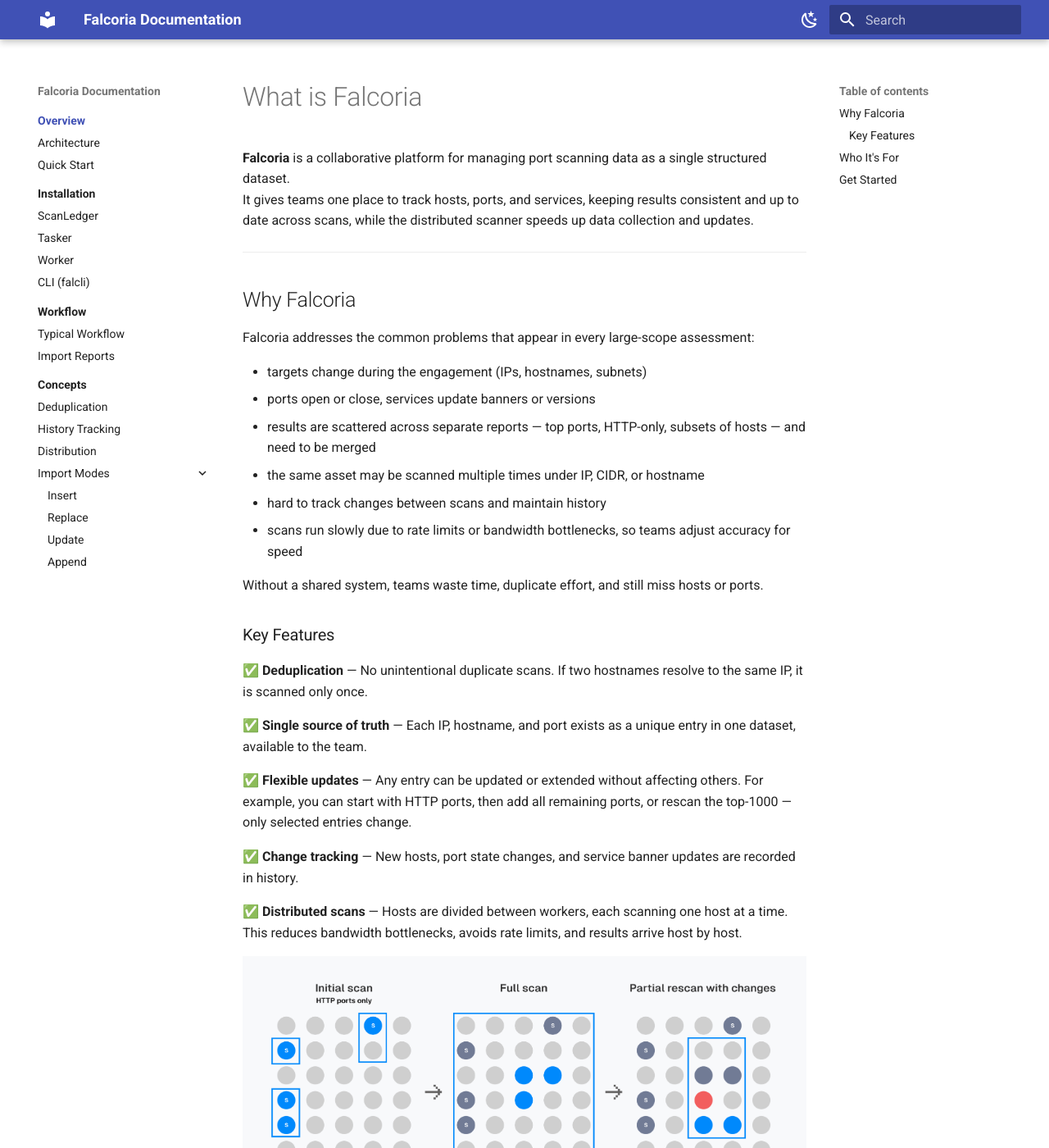
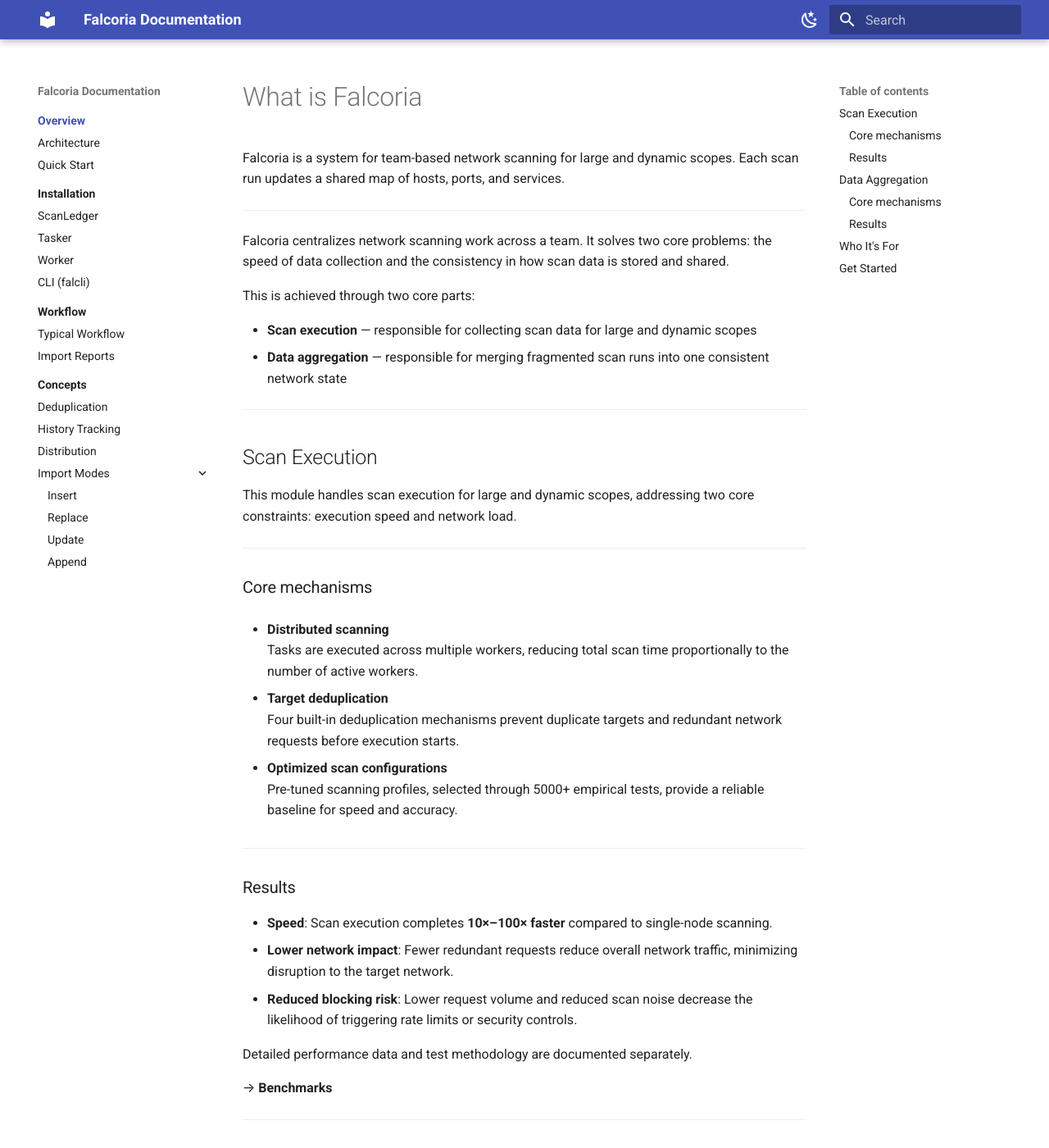
Before and after one commit to Falcoria/falcoria-docs, an MkDocs documentation site: the page built from docs/index.md, in a window 1280 px wide and 1400 px high. Shown: the whole window at 82% size. Built offline with MkDocs 1.6.1 and Material for MkDocs 9.7.7, drawn with Linux system fonts in a browser that asks for light colours; some of the changed text lies outside the part shown.

Commit message:
new index

````diff
--- a/docs/concepts/import-modes/append.md
+++ b/docs/concepts/import-modes/append.md
@@ -1,54 +1,38 @@
-# `append` Mode
+# Append Mode
 
-The `append` mode lets you **add new ports** to existing IPs without touching or modifying existing data.
-It’s designed for **parallel scans**, **port sharding**, and **multi-phase collection** — where multiple scan outputs need to be combined into one project.
-
-This mode avoids any destructive behavior and is ideal when you want to gather more data over time.
+The **Append** mode adds new ports to existing IPs without modifying existing ones.
+It is useful when combining results from multiple scans or phases.
 
 ---
 
-## ✅ When to Use `append`
+## Behavior
 
-Use this mode when:
+- If an IP does not exist in the project → it will be added with its ports.
+- If an IP exists → new ports are added, existing ports stay unchanged.
+- Existing fields (state, banner, service) are never updated or removed.
 
-- You're combining partial results from multiple scan agents
-- You're scanning different port ranges in separate phases
-- You're running parallel workers to cover large IP scopes faster
-- You're layering additional scan data (e.g. slow services or UDP) without disturbing existing results
+**Image placeholder:** canvas showing dataset with IP and ports → new ports added while existing remain unchanged.
 
 ---
 
-## 🧠 Behavior Summary
+## When to Use
 
-- If an IP does **not** exist in the project → it will be added
-- If an IP **exists** → new ports will be added, but existing ports stay unchanged
-- Fields like `banner`, `service`, and metadata remain untouched for existing ports
+Use Append when you want to extend data without affecting existing results, for example:
+
+- Combining partial results from different port ranges.
+- Running parallel workers to cover large scopes faster.
+- Adding data from additional scan phases (e.g. UDP, slow services).
 
 ---
 
-## 🛡 Safe by Design
+## Example
 
-No existing data is modified or removed.
-`append` is fully additive — making it the best choice for distributed scan merging.
+```bash
+falcli project ips import --file report_append1.xml --mode append
+```
 
 ---
 
-## 💡 Example
+## Reference
 
-```bash
-python3 falcli.py project ips import --file report_append1.xml --mode append
-```
-
-Output:
-
-```text
-Imported IPs report into project 'example-project-id'. Result: 1 IP.
-```
-
-After importing `report_append2.xml`, new ports will appear — without altering previously added ones.
-
----
-
-## 🔗 Try It Yourself
-
-- [Step-by-Step Example on GitHub](https://github.com/Falcoria/falcoria-use-cases/tree/main/import-mode-append)
+- [Practical Example on GitHub](https://github.com/Falcoria/falcoria-use-cases/tree/main/import-mode-append)
--- a/docs/concepts/import-modes/index.md
+++ b/docs/concepts/import-modes/index.md
@@ -1,60 +1,30 @@
-# Import Modes in Falcoria
+# Import Modes
 
-Import modes are the **heart of Falcoria’s scan management system** — giving you full control over how scan data is ingested, updated, and preserved.
-They apply equally to **automated scan results** (e.g. scans) and to **manual imports** (e.g. from Nmap XML reports).
-They ensure consistency, eliminate duplicates, and support workflows like incremental enrichment or authoritative replacement.
+Import modes define how new scan results are merged with existing data in ScanLedger.
 
 ---
 
-## Quick Access
+## Insert
+
+- **Insert** — Adds only new IP addresses.
+  Existing IPs and their ports are never modified.
+
+---
+
+## Port-level Modes
+
+All other modes add new IPs and all new ports they provide.
+The difference is only in how they handle ports that already exist for the same IP.
+
+- **Append** — Leaves existing ports untouched. Only new ports are added.
+- **Update** — Updates data for existing ports (state, banner, service) but never deletes them.
+- **Replace** — Updates existing ports and may also remove them (for example, if a port was open and is now closed).
+
+---
+
+## Examples
 
 - [`insert` Mode](insert.md) – [Example](https://github.com/Falcoria/falcoria-use-cases/tree/main/import-mode-insert)
 - [`replace` Mode](replace.md) – [Example](https://github.com/Falcoria/falcoria-use-cases/tree/main/import-mode-replace)
 - [`append` Mode](append.md)
 - [`update` Mode](update.md)
-
----
-
-## Summary Table
-
-| Mode      | What it Does                                                  | Primary Use Case                                           |
-| --------- | ------------------------------------------------------------- | ---------------------------------------------------------- |
-| `insert`  | Adds new IPs only; skips if they exist                        | Importing multiple partial scans safely without risk of duplication |
-| `replace` | Deletes and replaces all matching IPs and ports               | Overwriting outdated scan results with fresh authoritative data     |
-| `append`  | Adds new ports to existing IPs; does not update existing ones | Combining distributed or parallel scans into one dataset            |
-| `update`  | Updates only matching ports; preserves everything else        | Enriching scan data incrementally (e.g. banners, versions)          |
-
----
-
-## When to Use Each Mode
-
-Each import mode exists to support a specific type of workflow. Here’s how to decide:
-
-- **Insert** → _“I don’t want to mess up what’s there; just add new stuff.”_
-  Useful when importing scan chunks safely without affecting existing results.
-
-- **Replace** → _“I want to start over for this host.”_
-  Clears out stale or incorrect data and replaces it completely.
-
-- **Append** → _“This is more data for the same host — don’t touch what’s already known.”_
-  Designed for phased scanning or port sharding across teams or tools.
-
-  ```{toctree}
-  :maxdepth: 1
-
-  insert.md
-  replace.md
-  append.md
-  update.md
-  ```
-
-- **Update** → _“Let’s improve the quality of the scan details, not the structure.”_
-  Keeps the structure intact but adds more detail where available.
----
-
-**Note:** All import modes will add new IP addresses that don’t already exist in the project — this behavior is consistent across `insert`, `replace`, `append`, and `update`.
-
----
-
-
-Use these modes to control how data enters Falcoria and to design scanning workflows that match your infrastructure and goals.
--- a/docs/concepts/import-modes/insert.md
+++ b/docs/concepts/import-modes/insert.md
@@ -1,35 +1,34 @@
-# `insert` Mode
+# Insert Mode
 
-The `insert` mode is the safest way to import scan results into a Falcoria project.
-It **adds new IPs** and their data only if they do not already exist — and **skips duplicates silently**.
-
-This makes it ideal for importing results from passive scans, segmented scopes, or slow asset discovery — where you don’t want to accidentally overwrite or duplicate anything already collected.
+The **Insert** mode adds only new IP addresses to a project.
+Existing IPs and their ports are never modified.
 
 ---
 
-## ✅ When to Use `insert`
+## Behavior
 
-Use this mode when:
+- If an IP does not exist in the project → it will be added with its ports.
+- If an IP already exists → it is skipped completely.
+- Ports are only added for new IPs; existing IPs and their ports remain untouched.
 
-- You're importing scan data from multiple small or partial scans
-- You want to avoid modifying any existing project data
-- You’re loading results from distributed scanning agents or external sources
-- You’re transferring scans from an isolated or offline network environment where direct integration isn’t possible
+**Image placeholder:** canvas showing input list with duplicates → only new IPs added to the dataset.
 
 ---
 
-## 🧠 Behavior Summary
+## When to Use
 
-- If an IP does **not** exist in the project → it will be added
-- If an IP **already exists** → it will be skipped without error
-- Ports are only added for new IPs; existing IPs and their ports remain untouched
+Use Insert when you want to import results without touching existing data, for example:
+
+- Importing results from segmented or partial scans.
+- Loading results from offline sources or external tools.
+- Combining data from multiple discovery steps without risk of overwriting.
 
 ---
 
-## 💡 Example
+## Example
 
 ```bash
-python3 falcli.py project ips import --file report_insert1.xml --mode insert
+falcli project ips import --file report_insert1.xml --mode insert
 ```
 
 Output:
@@ -38,7 +37,7 @@
 Imported IPs report into project 'example-project-id'. Result: 2 IPs.
 ```
 
-If you run it again with the same file, it will detect duplicates and skip them:
+If you run it again with the same file, duplicates are skipped:
 
 ```text
 No new IPs added in project
@@ -46,6 +45,6 @@
 
 ---
 
-## 🔗 Try It Yourself
+## Reference
 
-- [Step-by-Step Example on GitHub](https://github.com/Falcoria/falcoria-use-cases/tree/main/import-mode-insert)
+- [Practical Example on GitHub](https://github.com/Falcoria/falcoria-use-cases/tree/main/import-mode-insert)
--- a/docs/concepts/import-modes/replace.md
+++ b/docs/concepts/import-modes/replace.md
@@ -1,52 +1,38 @@
-# `replace` Mode
+# Replace Mode
 
-The `replace` mode is a **destructive import mode** — it fully **removes and replaces** existing data for matching IPs.
-If an IP already exists in the project, it will be **wiped clean** (including all ports and metadata) and replaced with the data from the new report.
-
-Use this mode when you want to overwrite outdated or incorrect scan results with fresh, authoritative data.
+The **Replace** mode imports new results and overwrites existing ports for matching IPs.
+Ports not included in the new scan remain unchanged.
 
 ---
 
-## ✅ When to Use `replace`
+## Behavior
 
-Use this mode when:
+- If an IP does not exist in the project → it will be added with its ports.
+- If an IP exists → ports from the new report replace existing ones for that IP.
+- Ports not present in the new report are removed only if they were explicitly included and marked as closed.
 
-- You're resyncing results from a more complete or trusted scan
-- You need to clean up bad or partial scan data
-- You’re running a re-scan and want to discard old port states
-- You’re enforcing source-of-truth data from a central scan server
+**Image placeholder:** canvas showing dataset before and after → updated ports overwrite old ones.
 
 ---
 
-## 🧠 Behavior Summary
+## When to Use
 
-- If an IP does **not** exist in the project → it will be added normally
-- If an IP **already exists** → its entire record will be deleted and replaced
-- Port and metadata fields are wiped and re-imported in full
+Use Replace when you want to refresh data for specific IPs and overwrite outdated port states, for example:
+
+- Rescanning an IP with a different port range.
+- Correcting results after a failed or partial scan.
+- Ensuring only the latest scan data is kept for those IPs.
 
 ---
 
-## ⚠️ Warning
-
-`replace` is **not reversible**. Once imported, previous data is lost unless you have a backup.
-Use with care, especially in collaborative environments.
-
----
-
-## 💡 Example
+## Example
 
 ```bash
-python3 falcli.py project ips import --file report_replace1.xml --mode replace
-```
-
-Output:
-
-```text
-Imported IPs report into project 'example-project-id'. Result: 1 IP.
+falcli project ips import --file report_replace1.xml --mode replace
 ```
 
 ---
 
-## 🔗 Try It Yourself
+## Reference
 
-- [Step-by-Step Example on GitHub](https://github.com/Falcoria/falcoria-use-cases/tree/main/import-mode-replace)
+- [Practical Example on GitHub](https://github.com/Falcoria/falcoria-use-cases/tree/main/import-mode-replace)
--- a/docs/concepts/import-modes/update.md
+++ b/docs/concepts/import-modes/update.md
@@ -1,54 +1,40 @@
-# `update` Mode
+# Update Mode
 
-The `update` mode allows you to **enrich or refine** existing scan data without overwriting the entire IP record.
-It performs a **smart field-level merge** — updating only the values that are explicitly present in the new report.
-
-This is perfect for progressive scanning, banner grabbing, or incrementally improving service detection.
+The **Update** mode adds new IPs and ports, and updates existing ones when their state, banner, or service changes.
+Existing data is never removed.
 
 ---
 
-## ✅ When to Use `update`
+## Behavior
 
-Use this mode when:
+- If an IP does not exist in the project → it will be added with its ports.
+- If an IP exists →
+  - new ports are added,
+  - existing ports are updated if state, banner, or service differs,
+  - no ports are deleted.
 
-- You're enriching data with additional scan phases (e.g. version detection)
-- You're merging passive and active results for the same IPs
-- You're updating banners, services, or OS details from more specialized tools
-- You want to preserve existing port data while refining metadata
+**Image placeholder:** canvas showing dataset before and after → existing ports keep their place, only fields updated.
 
 ---
 
-## 🧠 Behavior Summary
+## When to Use
 
-- If an IP does **not** exist in the project → it will be added
-- If an IP **exists** → its ports stay intact; only fields explicitly present in the import are updated
-- Fields that are missing in the import report will not erase or overwrite existing data
+Use Update when you want to refine or enrich results without losing data, for example:
+
+- Adding results from a scan with version or banner detection.
+- Combining results from different tools for the same targets.
+- Keeping track of changes while preserving all existing data.
 
 ---
 
-## 🧠 Smart Merge Logic
+## Example
 
-Unlike `replace`, which wipes everything, `update` is non-destructive and selective.
-It’s ideal for long-term scan enrichment, especially when combining different tools or scan passes.
+```bash
+falcli project ips import --file report_update1.xml --mode update
+```
 
 ---
 
-## 💡 Example
+## Reference
 
-```bash
-python3 falcli.py project ips import --file report_update1.xml --mode update
-```
-
-Output:
-
-```text
-Imported IPs report into project 'example-project-id'. Result: 1 IP.
-```
-
-Existing port data will remain, but service names or banners may be updated.
-
----
-
-## 🔗 Try It Yourself
-
-- [Step-by-Step Example on GitHub](https://github.com/Falcoria/falcoria-use-cases/tree/main/import-mode-update)
+- [Practical Example on GitHub](https://github.com/Falcoria/falcoria-use-cases/tree/main/import-mode-update)
--- a/docs/index.md
+++ b/docs/index.md
@@ -1,53 +1,111 @@
 # What is Falcoria
 
-**Falcoria** is a collaborative platform for managing port scanning data as a single structured dataset.
-It gives teams one place to track hosts, ports, and services, keeping results consistent and up to date across scans, while the distributed scanner speeds up data collection and updates.
+Falcoria is a system for team-based network scanning for large and dynamic scopes.
+Each scan run updates a shared map of hosts, ports, and services.
 
 ---
 
-## Why Falcoria
+Falcoria centralizes network scanning work across a team.
+It solves two core problems: the speed of data collection and the consistency in how scan data is stored and shared.
 
-Falcoria addresses the common problems that appear in every large-scope assessment:
+This is achieved through two core parts:
 
-- targets change during the engagement (IPs, hostnames, subnets)
-- ports open or close, services update banners or versions
-- results are scattered across separate reports — top ports, HTTP-only, subsets of hosts — and need to be merged
-- the same asset may be scanned multiple times under IP, CIDR, or hostname
-- hard to track changes between scans and maintain history
-- scans run slowly due to rate limits or bandwidth bottlenecks, so teams adjust accuracy for speed
+- **Scan execution** — responsible for collecting scan data for large and dynamic scopes
+- **Data aggregation** — responsible for merging fragmented scan runs into one consistent network state
 
-Without a shared system, teams waste time, duplicate effort, and still miss hosts or ports.
+---
 
-### Key Features
+## Scan Execution
 
-✅ **Deduplication** — No unintentional duplicate scans. If two hostnames resolve to the same IP, it is scanned only once.
+This module handles scan execution for large and dynamic scopes, addressing two core constraints: execution speed and network load.
 
-✅ **Single source of truth** — Each IP, hostname, and port exists as a unique entry in one dataset, available to the team.
+---
 
-✅ **Flexible updates** — Any entry can be updated or extended without affecting others. For example, you can start with HTTP ports, then add all remaining ports, or rescan the top-1000 — only selected entries change.
+### Core mechanisms
 
-✅ **Change tracking** — New hosts, port state changes, and service banner updates are recorded in history.
+- **Distributed scanning**
+  Tasks are executed across multiple workers, reducing total scan time proportionally to the number of active workers.
 
-✅ **Distributed scans** — Hosts are divided between workers, each scanning one host at a time. This reduces bandwidth bottlenecks, avoids rate limits, and results arrive host by host.
+- **Target deduplication**
+  Four built-in deduplication mechanisms prevent duplicate targets and redundant network requests before execution starts.
 
-![Workflow with Service](images/small_w_service.png)
-*Workflow illustration with service integration.*
+- **Optimized scan configurations**
+  Pre-tuned scanning profiles, selected through 5000+ empirical tests, provide a reliable baseline for speed and accuracy.
+
+---
+
+### Results
+
+- **Speed**: Scan execution completes **10×–100× faster** compared to single-node scanning.
+- **Lower network impact**: Fewer redundant requests reduce overall network traffic, minimizing disruption to the target network.
+- **Reduced blocking risk**: Lower request volume and reduced scan noise decrease the likelihood of triggering rate limits or security controls.
+
+Detailed performance data and test methodology are documented separately.
+
+→ **Benchmarks**
+
+---
+
+## Data Aggregation
+
+This module addresses the problem of fragmented scan data and loss of context in team-based workflows.
+Scan results incrementally update a shared network state.
+
+---
+
+### Core mechanisms
+
+- **State-based data model**
+  Scan data is stored as a single shared network state composed of unique records.
+  Duplicate entries across reports (hosts, ports, services) are merged automatically, keeping one current view of the network available to the entire team.
+
+- **Order-independent updates**
+  Scan results can be applied in any order.
+  Four import modes define how new scan data is merged into the existing state.
+  For example, extending a scan from 80 ports to 1,000 adds only newly discovered ports.
+
+- **Change tracking**
+  Changes to ports and services are recorded whenever new data is applied.
+  The history logs what changed and when, including updates to port state, service, and service banner data.
+
+- **API and export access**
+  Aggregated scan data is available via an API and standardized export formats, including Nmap XML and JSON.
+  This allows teams to retrieve a unified network view and integrate it into existing tools, automation, and reporting pipelines.
+
+- **CLI-based data exploration**
+  Scan data can be explored using a dedicated CLI, providing structured output and controlled navigation through large result sets.
+
+---
+
+### Results
+
+- **Single shared dataset**
+  Scan results are kept in one place, removing the need to manually merge reports or exchange files between team members.
+
+- **Continuity over time**
+  Data remains usable across repeated scans and scope changes, supporting both long-running engagements and rapidly changing environments.
+
+- **Focused change tracking**
+  Users can quickly see what changed since the last scan and focus only on new or modified ports and services instead of rechecking the entire dataset.
+
+- **Shared team context**
+  Everyone on the team works with the same up-to-date network view, eliminating confusion about which results are current.
 
 ## Who It's For
 
-- Penetration testers working with changing scopes
-- Red team operators running large-scale reconnaissance
-- Security engineers maintaining an up-to-date view of exposed services
+- Penetration testers working with large or frequently changing scopes
+- Red team operators performing repeated network discovery
+- Security engineers maintaining a current view of exposed hosts, ports, and services
 
 ---
 
 ## Get Started
 
-Want to see how Falcoria works in practice? Start here:
-[Common Workflow — Step-by-Step Example](workflow/typical-workflow.md)
+To understand how Falcoria is used in practice, start here:
+[Common Workflow — Step-by-Step Example](workflow/typical-workflow)
 
-- [Installation Guide](installation.md)
-- [Import Modes](concepts/import-modes.md)
-- [Architecture Overview](architecture.md)
+- [Installation Guide](installation)
+- [Import Modes](concepts/import-modes)
+- [Architecture Overview](architecture)
 
 ---
````
Also changed, not shown: docs/images/final.png (added).
